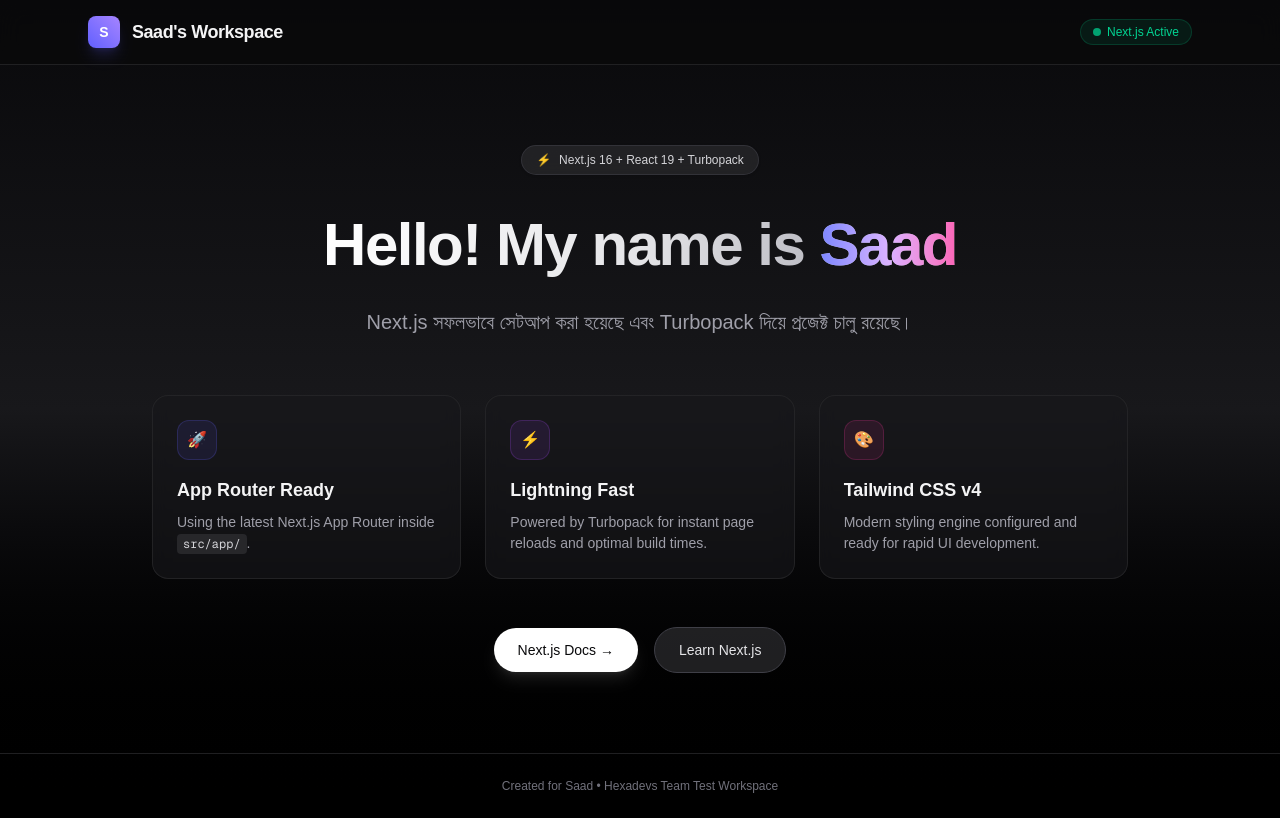
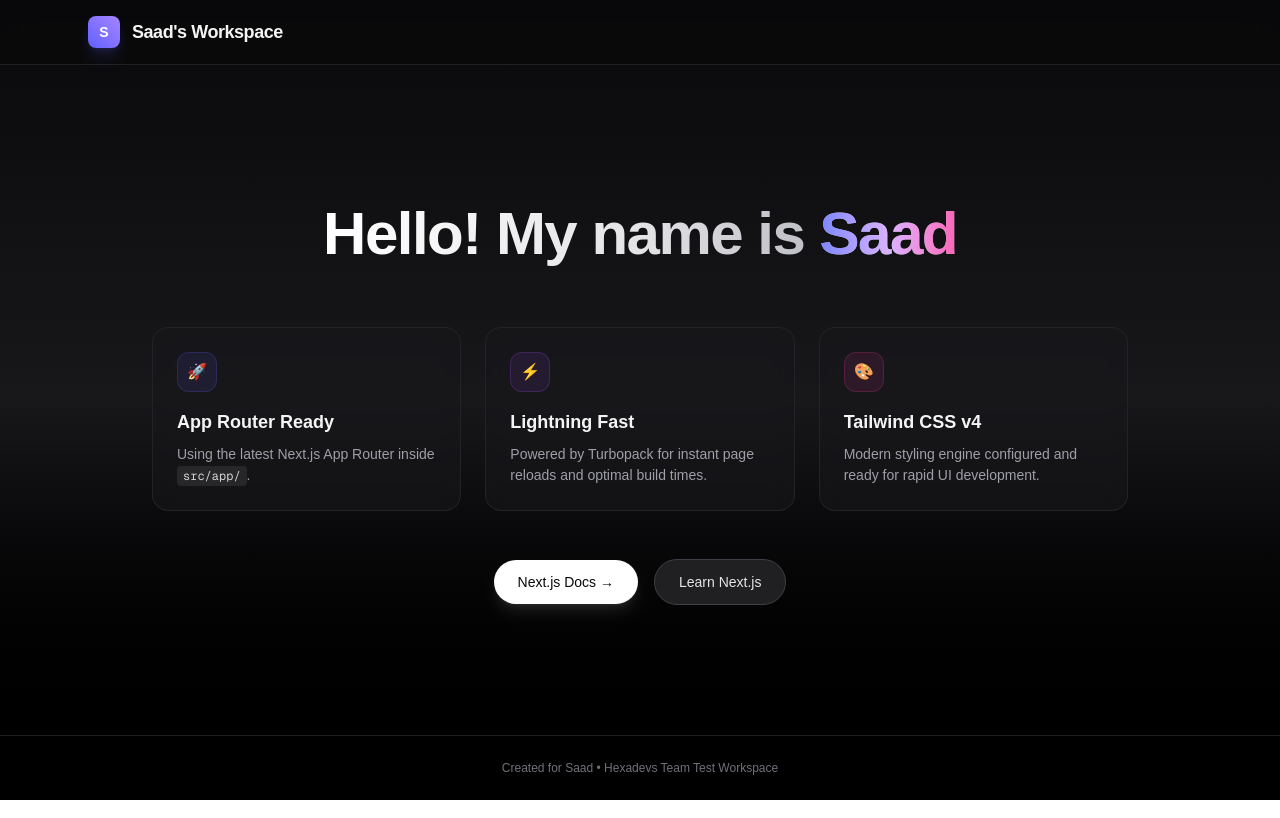
Before and after one commit to Saad7528/team-test, a Next.js app: page / in a window 1280 px wide. Built offline with nearby package versions, Linux system fonts and the light colour scheme.

Commit message:
Update page content

```diff
--- a/src/app/page.tsx
+++ b/src/app/page.tsx
@@ -13,29 +13,18 @@
             <span className="font-semibold text-zinc-100 tracking-tight text-lg">Saad&apos;s Workspace</span>
           </div>
 
-          <div className="flex items-center gap-3">
-            <span className="inline-flex items-center gap-1.5 px-3 py-1 rounded-full text-xs font-medium bg-emerald-500/10 text-emerald-400 border border-emerald-500/20">
-              <span className="w-2 h-2 rounded-full bg-emerald-400 animate-pulse"></span>
-              Next.js Active
-            </span>
-          </div>
+
         </div>
       </header>
 
       {/* Hero section */}
       <main className="flex-1 max-w-5xl mx-auto px-6 py-20 flex flex-col items-center justify-center text-center">
-        <div className="inline-flex items-center gap-2 px-3.5 py-1.5 rounded-full text-xs font-medium bg-zinc-800/80 border border-zinc-700/60 text-zinc-300 mb-8 backdrop-blur shadow-sm">
-          <span className="text-indigo-400">⚡</span>
-          <span>Next.js 16 + React 19 + Turbopack</span>
-        </div>
+
 
         <h1 className="text-4xl sm:text-6xl font-extrabold tracking-tight text-transparent bg-clip-text bg-gradient-to-r from-white via-zinc-200 to-zinc-400 max-w-3xl leading-tight">
           Hello! My name is <span className="bg-gradient-to-r from-indigo-400 via-purple-300 to-pink-400 bg-clip-text text-transparent">Saad</span>
         </h1>
 
-        <p className="mt-6 text-lg sm:text-xl text-zinc-400 max-w-2xl leading-relaxed font-light">
-          Next.js সফলভাবে সেটআপ করা হয়েছে এবং Turbopack দিয়ে প্রজেক্ট চালু রয়েছে।
-        </p>
 
         {/* Feature Grid */}
         <div className="mt-14 grid grid-cols-1 md:grid-cols-3 gap-6 w-full text-left">
```
